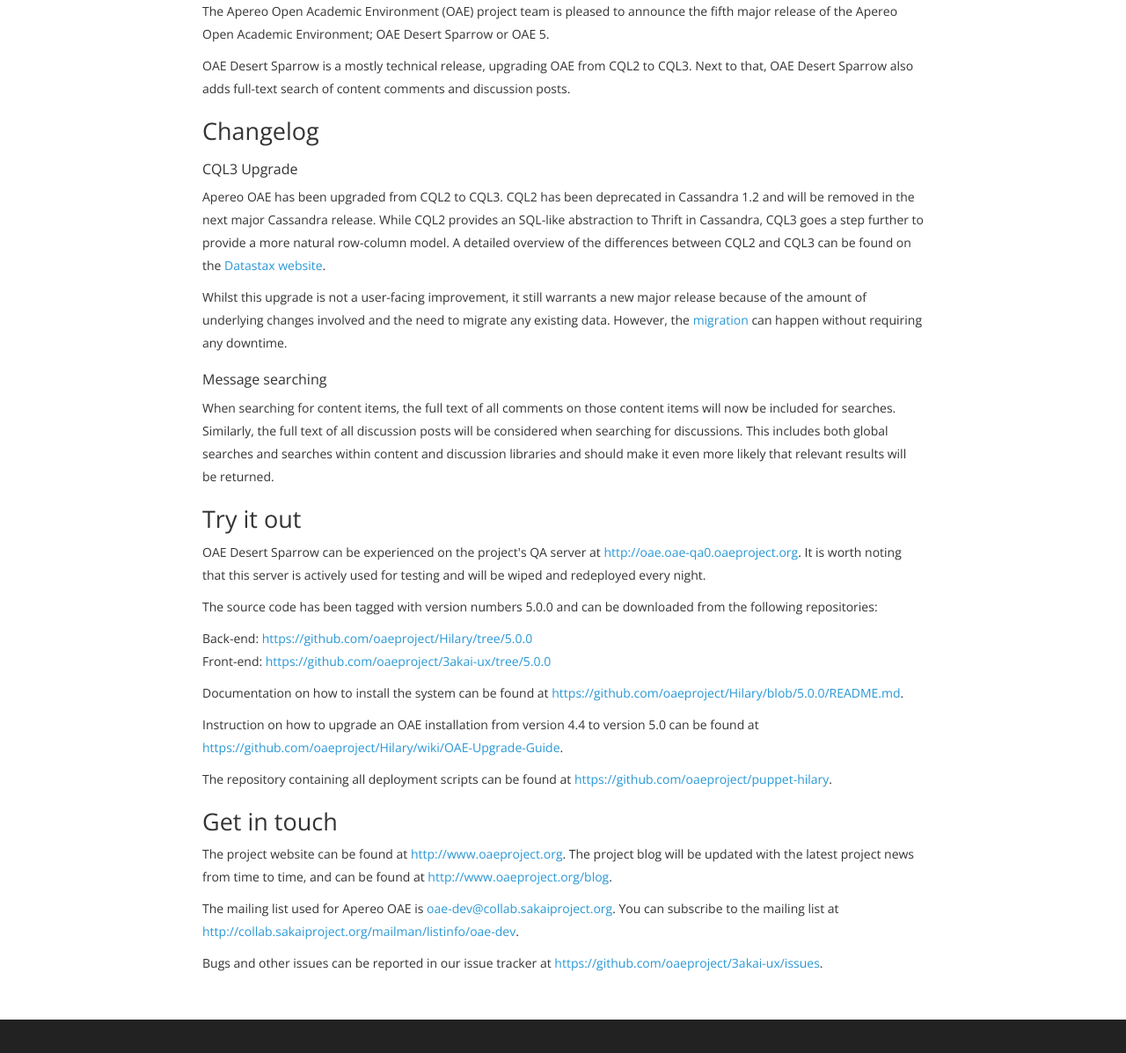
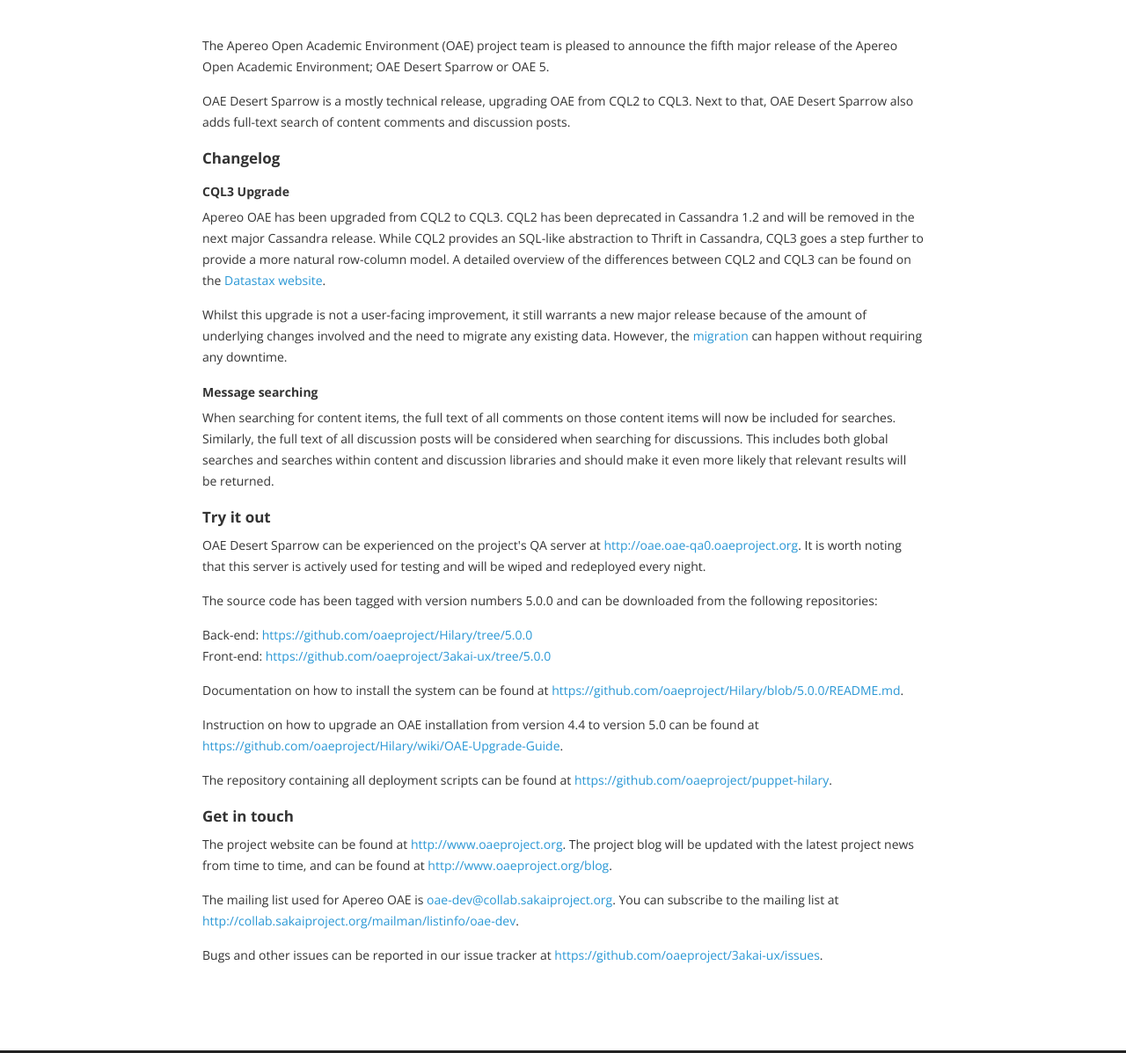
Before and after one commit to oaeproject/oaeproject.github.io, a Jekyll site: the page built from _posts/2014-03-17-apereo-oae-desert-sparrow-is-now-available-.markdown, in a window 1280 px wide. Shown: the part 461-1658 px from the top of the page at 88% size. Built offline with Jekyll 4.4.1, drawn with Linux system fonts in a browser that asks for light colours; comment, search, counter and statistics services are not loaded.

Commit message:
Improve layout of post page

```diff
--- a/_layouts/post.html
+++ b/_layouts/post.html
@@ -3,6 +3,7 @@
 page_type: blog
 ---
 
+<div class="post-container">
     <div class="row">
         <div class="col-xs-12 hidden-md hidden-lg">
             <a href="/blog" class="btn btn-default pull-left">Back to posts</a>
@@ -58,3 +59,4 @@
         </div>
     </div>
     {% endif %}
+</div>
--- a/assets/css/oae.css
+++ b/assets/css/oae.css
@@ -753,29 +753,30 @@
     width: 100%;
 }
 
-.page-blog .row.post-content {
+.post-container .row.post-content {
     margin-top: 40px;
     line-height: 24px;
 }
 
-.page-blog .row.post-content h2 {
+.post-container .row.post-content h2 {
     font-size: 17px;
     font-weight: 600;
 }
-.page-blog .row.post-content h3 {
+
+.post-container .row.post-content h3 {
     font-size: 14px;
     font-weight: 600;
 }
 
-.page-blog .row.post-content p {
+.post-container .row.post-content p {
     margin-bottom: 15px;
 }
 
-.page-blog .row.post-content img {
+.post-container .row.post-content img {
     max-width: 100%;
 }
 
-.page-blog .row.comments {
+.post-container .row.comments {
     margin-top: 40px;
 }
 
```
Lines whose indentation alone changed are shown as unchanged.
